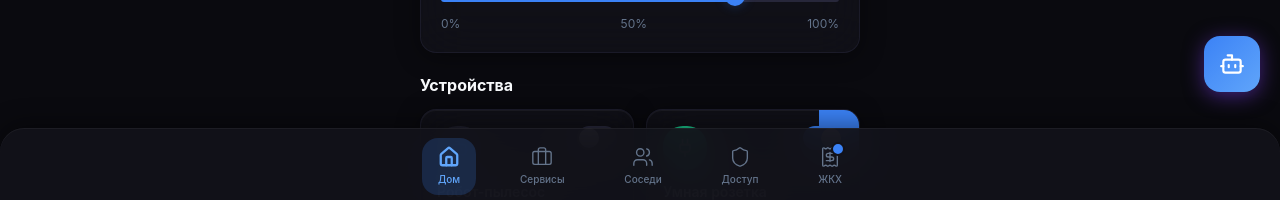
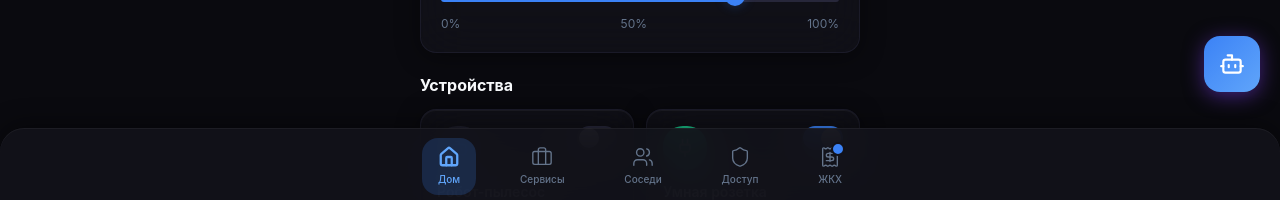
Before and after one commit to byramzan/smarthome, a React (Vite) app: page / in a window 1280 px wide. Shown: the part 596-796 px from the top of the page. Built offline with nearby package versions, Linux system fonts and the light colour scheme.

Commit message:
UI Fixes: Remove background glow effect from device cards

```diff
--- a/src/components/devices/DeviceCard.tsx
+++ b/src/components/devices/DeviceCard.tsx
@@ -53,10 +53,6 @@ export function DeviceCard({ device, onToggle, onUpdateSettings, adultsAtHome }:
         className={`nova-card nova-card-hover p-4 cursor-pointer relative overflow-hidden ${device.isOn ? 'border-[#3B82F6]/30' : ''
           } ${shouldShowWarning ? 'border-[#F59E0B]/50' : ''}`}
       >
-        {/* Glow Effect */}
-        {device.isOn && (
-          <div className={`absolute -top-10 -right-10 w-20 h-20 bg-[#3B82F6]`} />
-        )}
 
         <div className="flex items-start justify-between mb-3 relative z-10">
           <div className={`w-11 h-11 rounded-xl flex items-center justify-center bg-gradient-to-br ${device.isOn ? gradients.on : gradients.off
```
Lines whose indentation alone changed are shown as unchanged.
